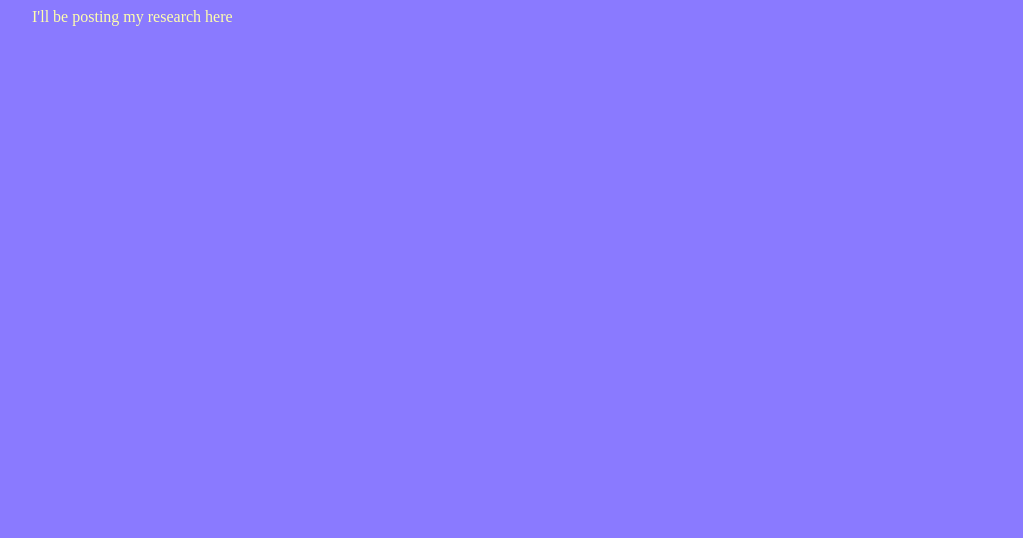
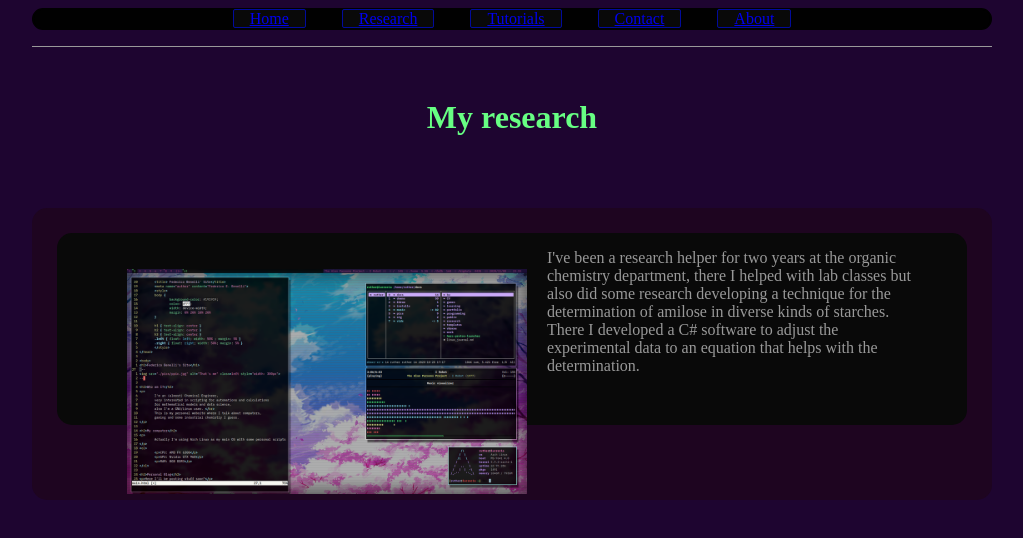
Before and after one commit to fedebenelli/fedebenelli.github.io, a plain HTML site: page research/rsrch.html in a window 1280 px wide. Shown: the whole page, without its empty margins (128-1151 px from the left). Drawn offline with Linux system fonts and the light colour scheme.

Commit message:
first drop

```diff
--- a/research/rsrch.html
+++ b/research/rsrch.html
@@ -8,6 +8,21 @@
 	</head>
 
 	<body>
-		I'll be posting my research here
+		<div class="topnav">
+		  <a class="active" href="../main.html">Home</a>
+		  <a href="rsrch.html">Research</a>
+		  <a href="tutorials/ttrls.html">Tutorials</a>
+		  <a href="#contact">Contact</a>
+		  <a href="#about">About</a>
+		</div>
+		<hr/>
+
+		<h1>My research</h1>
+		<div class="content">
+		<div class="odd">
+		<img src="pics/placeholder.png">
+			I've been a research helper for two years at the organic chemistry department, there I helped with lab classes but also did some research developing a technique for the determination of amilose in diverse kinds of starches. There I developed a C# software to adjust the experimental data to an equation that helps with the determination.
+		</div>
+		</div>
 	</body>
 </html>
--- a/style.css
+++ b/style.css
@@ -1,4 +1,4 @@
-:root {
+:root {/*
 	--color0	: #191919;
 	--color1	: #8A7AFF;
 	--color2	: #E672E0;
@@ -7,6 +7,16 @@
 	--color5	: #FFDF8F;
 	--color6	: #FFFFAD;
 	--color7	: #20FA7B;
+	--color8	: #67ff83;*/
+
+	--color0	: #1E0520;
+	--color1	: #1E0530;
+	--color2	: #010101;
+	--color3	: #090909;
+	--color4	: #010B8B;
+	--color5	: #010B9C;
+	--color6	: #999999;
+	--color7	: #67ff83;
 	--color8	: #67ff83;
 
 	--bradius	: 15px;
@@ -97,6 +107,7 @@ p { color: var(--color6);}
 	float		: right;
 	max-width	: 400px;
 	max-height	: 225px;
+	padding		: 20px;
 }
 
 .odd img {
```
Also changed, not shown: main.html (+2 -2 lines), research/pics/placeholder.png (added).
